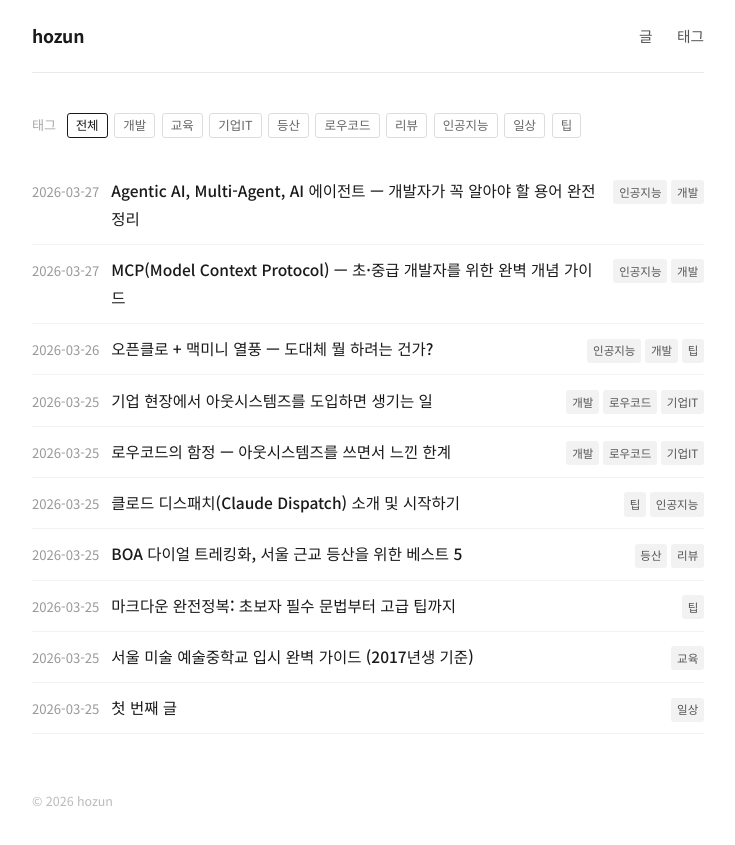
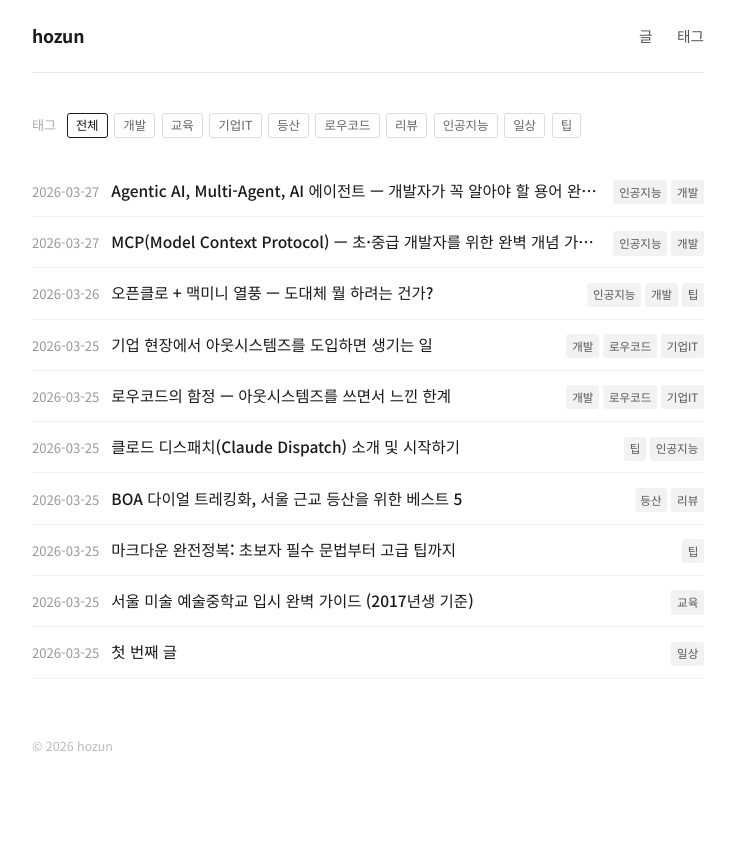
Before and after one commit to hozun/hozun.github.io, a Jekyll site: the page built from index.html, in a window 1280 px wide. Shown: the top 845 px of the page, without its empty margins (272-1007 px from the left). Built offline with Jekyll 4.4.1, drawn with Linux system fonts in a browser that asks for light colours; the list of posts is cut into pages by our own code.

Commit message:
fix: replace line-clamp with single-line ellipsis on post titles
-webkit-line-clamp 제거, white-space: nowrap + text-overflow: ellipsis로
1줄 말줄임표 처리로 변경

Co-Authored-By: Claude Sonnet 4.6 <noreply@anthropic.com>

```diff
--- a/assets/css/main.css
+++ b/assets/css/main.css
@@ -71,10 +71,10 @@ body {
   color: #1a1a1a;
   text-decoration: none;
   font-size: 0.97rem;
-  display: -webkit-box;
-  -webkit-line-clamp: 2;
-  -webkit-box-orient: vertical;
+  display: block;
+  white-space: nowrap;
   overflow: hidden;
+  text-overflow: ellipsis;
 }
 .post-link:hover { color: #0057e7; }
 .post-tags {
```
